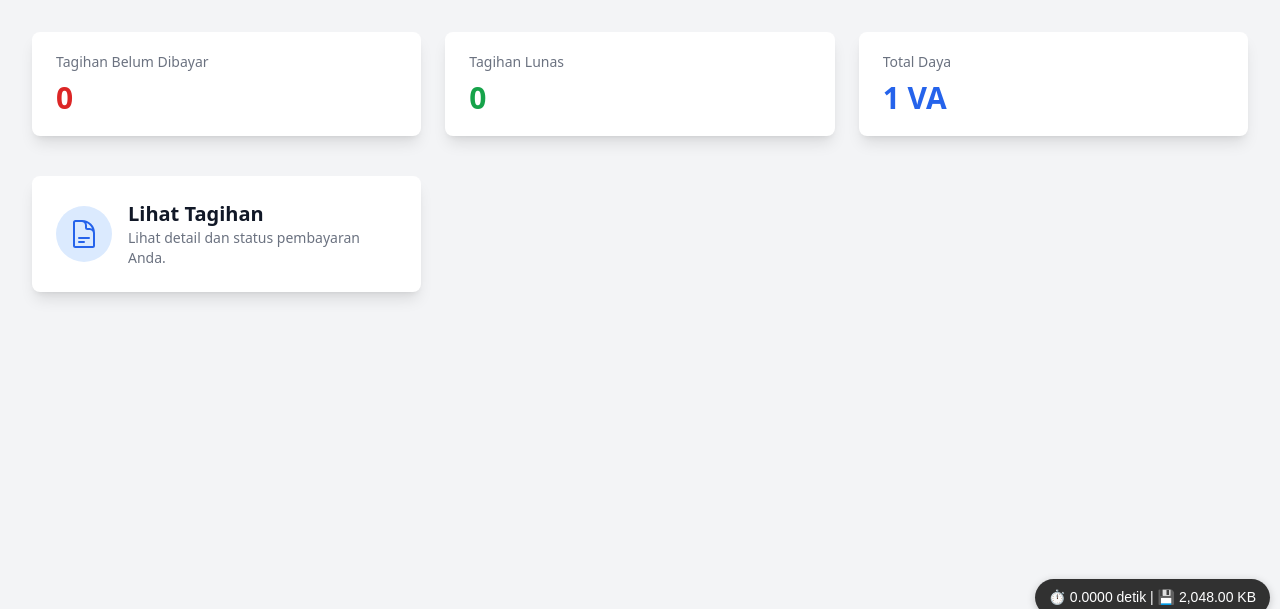
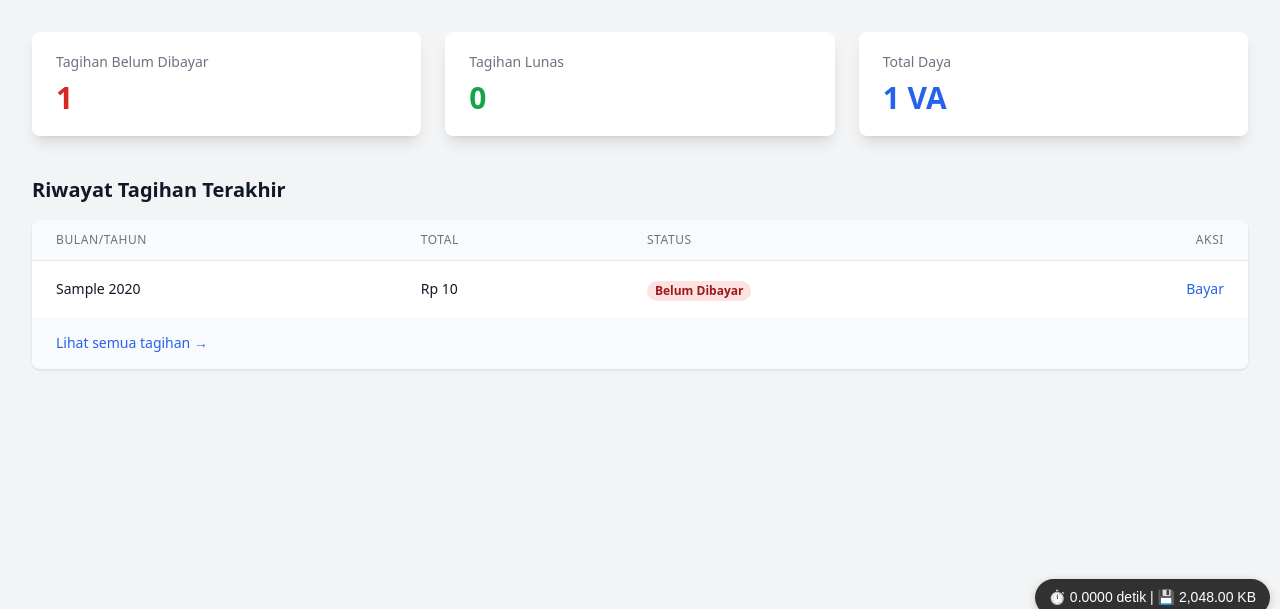
Before and after one commit to adamaryanto/pembayaran_listrik_serkom, a PHP site: page /user/index.php in a window 1280 px wide. Shown: the part 174-783 px from the top of the page. Run offline with PHP 8.4, Linux system fonts and the light colour scheme; a user stored in the database is signed in; tables that the repository leaves empty hold one stand-in row (values such as "Sample post"); some libraries are stand-ins or nearby versions; some web fonts are replaced.

Commit message:
Update billing logic and user dashboard

```diff
--- a/user/index.php
+++ b/user/index.php
@@ -25,10 +25,13 @@ if ($pelanggan) {
         GROUP BY status
     ");
     while ($row = mysqli_fetch_assoc($tagihan)) {
-        if ($row['status'] === 'Belum Bayar') {
-            $total_tagihan = $row['jumlah'];
-        } elseif ($row['status'] === 'Lunas') {
-            $total_lunas = $row['jumlah'];
+        // Normalisasi status dari database (antisipasi huruf besar/kecil)
+        $statusDB = strtolower($row['status']);
+
+        if ($statusDB === 'belum bayar' || $statusDB === 'belum dibayar') {
+            $total_tagihan += $row['jumlah'];
+        } elseif ($statusDB === 'lunas') {
+            $total_lunas += $row['jumlah'];
         }
     }
 }
@@ -128,26 +131,71 @@ if ($pelanggan) {
             </div>
         </div>
 
-        <!--  Menu Aksi -->
+        <!-- Riwayat Tagihan Terakhir -->
         <div class="mt-10">
-            <ul role="list" class="grid grid-cols-1 gap-6 sm:grid-cols-2 lg:grid-cols-3">
+            <h2 class="text-xl font-bold text-gray-900 mb-4">Riwayat Tagihan Terakhir</h2>
+            <div class="bg-white shadow overflow-hidden sm:rounded-lg">
+                <table class="min-w-full divide-y divide-gray-200">
+                    <thead class="bg-gray-50">
+                        <tr>
+                            <th scope="col" class="px-6 py-3 text-left text-xs font-medium text-gray-500 uppercase tracking-wider">Bulan/Tahun</th>
+                            <th scope="col" class="px-6 py-3 text-left text-xs font-medium text-gray-500 uppercase tracking-wider">Total</th>
+                            <th scope="col" class="px-6 py-3 text-left text-xs font-medium text-gray-500 uppercase tracking-wider">Status</th>
+                            <th scope="col" class="px-6 py-3 text-right text-xs font-medium text-gray-500 uppercase tracking-wider">Aksi</th>
+                        </tr>
+                    </thead>
+                    <tbody class="bg-white divide-y divide-gray-200">
+                        <?php
+                        // Ambil 5 tagihan terakhir
+                        $recent_bills = mysqli_query($conn, "
+                            SELECT tagihan.*, pemakaian.bulan, pemakaian.tahun
+                            FROM tagihan
+                            JOIN pemakaian ON tagihan.pemakaian_id = pemakaian.id
+                            WHERE pemakaian.pelanggan_id = '{$pelanggan['id']}'
+                            ORDER BY tagihan.id DESC
+                            LIMIT 5
+                        ");
 
-                <li class="col-span-1 bg-white rounded-lg shadow-lg overflow-hidden divide-y divide-gray-200">
-                    <a href="tagihan.php" class="block hover:bg-gray-50">
-                        <div class="p-6 flex items-center space-x-4">
-                            <div class="flex-shrink-0 p-3 bg-blue-100 rounded-full">
-                                <svg class="h-8 w-8 text-blue-600" xmlns="http://www.w3.org/2000/svg" fill="none" viewBox="0 0 24 24" stroke-width="1.5" stroke="currentColor">
-                                    <path stroke-linecap="round" stroke-linejoin="round" d="M19.5 14.25v-2.625a3.375 3.375 0 0 0-3.375-3.375h-1.5A1.125 1.125 0 0 1 13.5 7.125v-1.5a3.375 3.375 0 0 0-3.375-3.375H8.25m0 12.75h7.5m-7.5 3H12M10.5 2.25H5.625c-.621 0-1.125.504-1.125 1.125v17.25c0 .621.504 1.125 1.125 1.125h12.75c.621 0 1.125-.504 1.125-1.125V11.25a9 9 0 0 0-9-9Z" />
-                                </svg>
-                            </div>
-                            <div>
-                                <p class="text-xl font-semibold text-gray-900">Lihat Tagihan</p>
-                                <p class="text-sm text-gray-500">Lihat detail dan status pembayaran Anda.</p>
-                            </div>
-                        </div>
-                    </a>
-                </li>
-            </ul>
+                        if (mysqli_num_rows($recent_bills) > 0):
+                            while ($bill = mysqli_fetch_assoc($recent_bills)):
+                                $status_bill = strtolower($bill['status']);
+                                $badge_color = ($status_bill === 'lunas') ? 'bg-green-100 text-green-800' : 'bg-red-100 text-red-800';
+                        ?>
+                        <tr>
+                            <td class="px-6 py-4 whitespace-nowrap text-sm text-gray-900">
+                                <?= $bill['bulan'] ?> <?= $bill['tahun'] ?>
+                            </td>
+                            <td class="px-6 py-4 whitespace-nowrap text-sm text-gray-900">
+                                Rp <?= number_format($bill['total_bayar']) ?>
+                            </td>
+                            <td class="px-6 py-4 whitespace-nowrap">
+                                <span class="px-2 inline-flex text-xs leading-5 font-semibold rounded-full <?= $badge_color ?>">
+                                    <?= ucwords($status_bill) ?>
+                                </span>
+                            </td>
+                            <td class="px-6 py-4 whitespace-nowrap text-right text-sm font-medium">
+                                <?php if ($status_bill !== 'lunas'): ?>
+                                    <a href="bayar.php?id=<?= $bill['id'] ?>" class="text-blue-600 hover:text-blue-900">Bayar</a>
+                                <?php else: ?>
+                                    <span class="text-gray-400">Lunas</span>
+                                <?php endif; ?>
+                            </td>
+                        </tr>
+                        <?php endwhile; else: ?>
+                        <tr>
+                            <td colspan="4" class="px-6 py-4 text-center text-sm text-gray-500">Belum ada riwayat tagihan.</td>
+                        </tr>
+                        <?php endif; ?>
+                    </tbody>
+                </table>
+                <div class="bg-gray-50 px-4 py-4 sm:px-6">
+                    <div class="text-sm">
+                        <a href="tagihan.php" class="font-medium text-blue-600 hover:text-blue-500">
+                            Lihat semua tagihan <span aria-hidden="true">&rarr;</span>
+                        </a>
+                    </div>
+                </div>
+            </div>
         </div>
 
         <?php endif; ?>
```
Also changed, not shown: admin/proses_pemakaian.php (+42 -7 lines).
